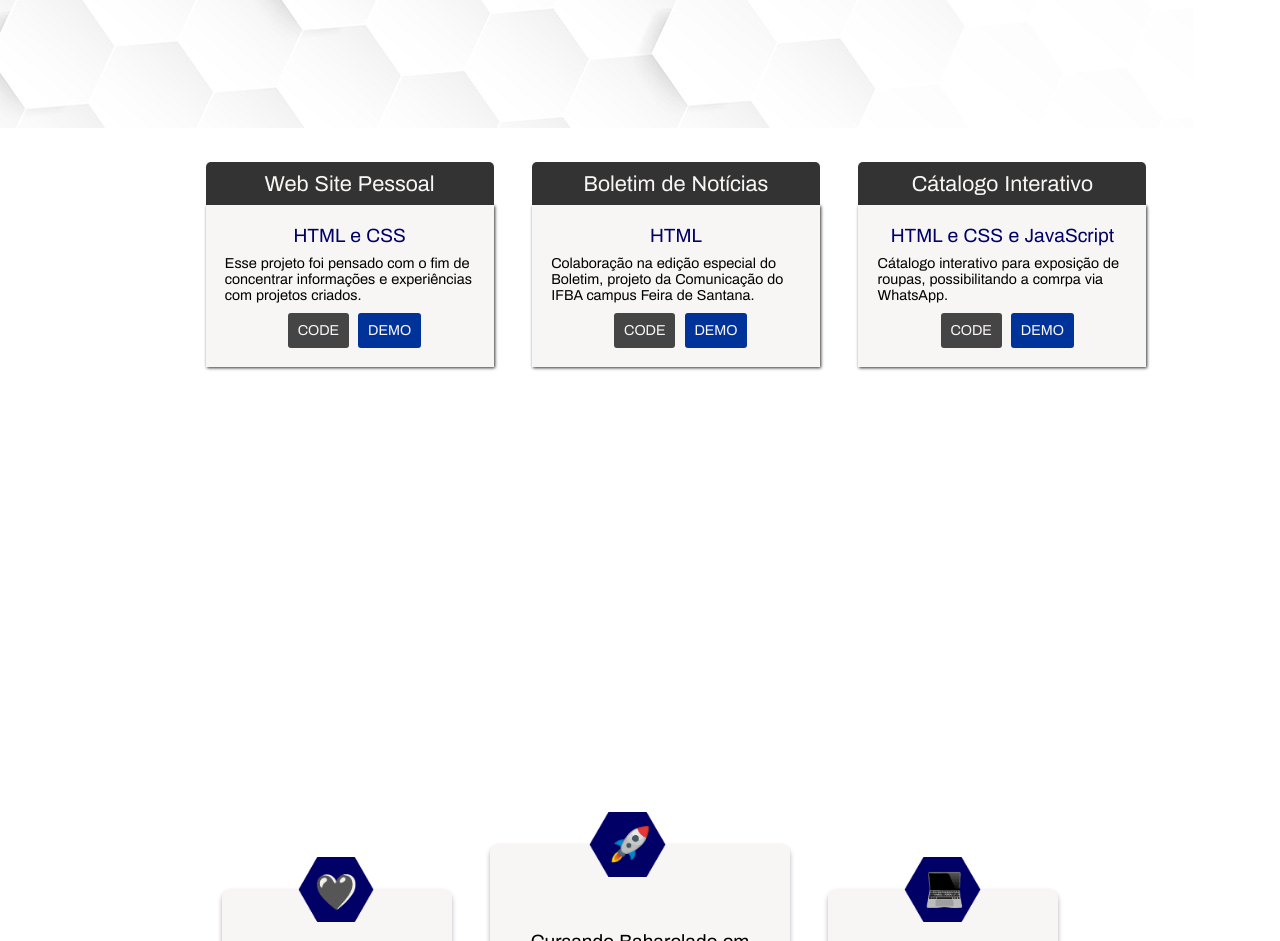
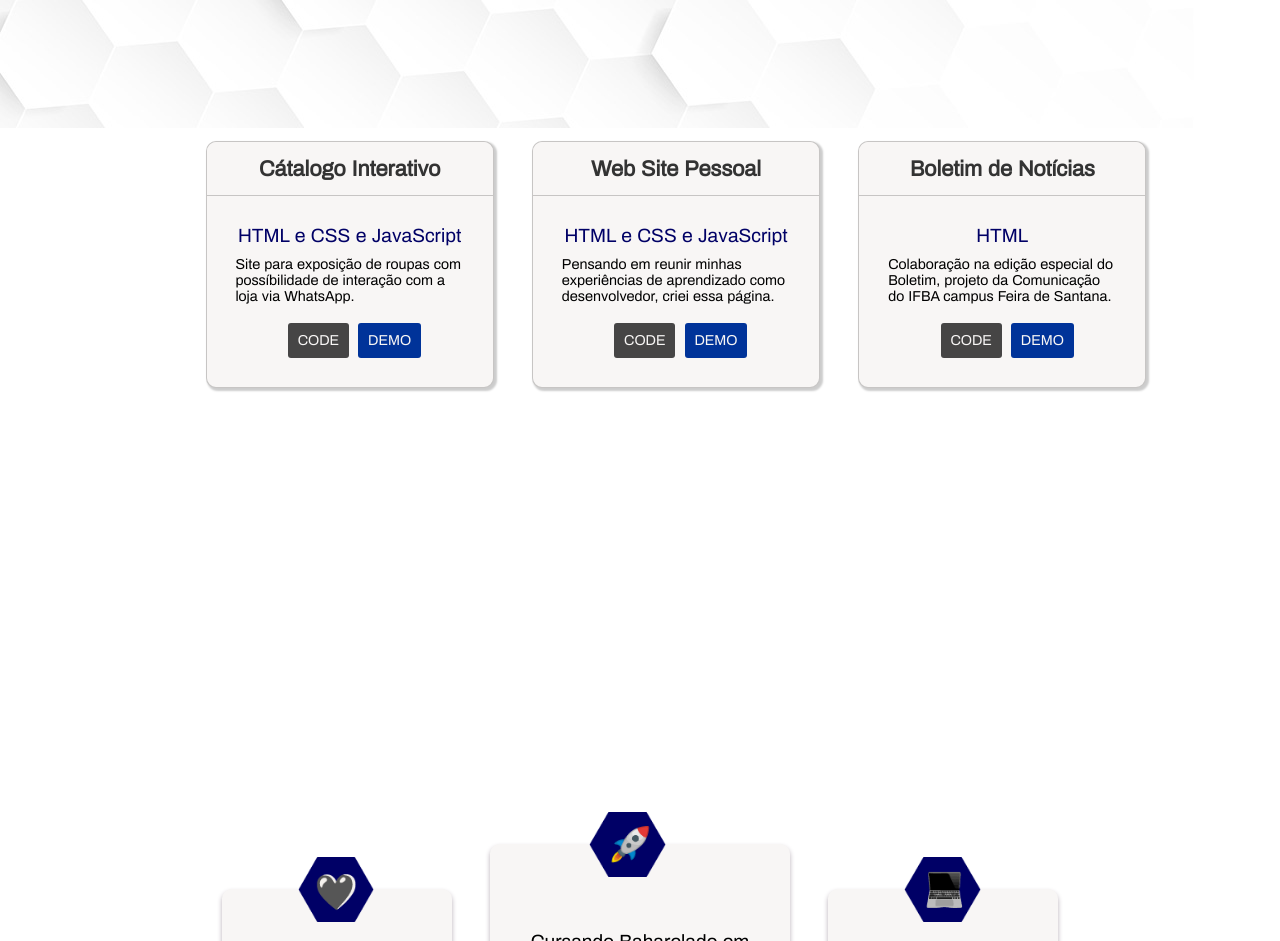
Before and after one commit to Santos-Samuels/my-web-site, a plain HTML site: page index.html in a window 1280 px wide. Shown: the part 802-1743 px from the top of the page. Drawn offline with Linux system fonts and the light colour scheme.

Commit message:
Reorganização de PROJETOS usando JS

```diff
--- a/index.html
+++ b/index.html
@@ -47,50 +47,10 @@
     <section class="containers" id="container-projects">
         <h1>PROJETOS</h1>
 
-        <div>
-            <article>
-                <h2>Web Site Pessoal</h2>
-
-                <div>
-                    <span>HTML e CSS</span>
-                    <p>Esse projeto foi pensado com o fim de concentrar informações e experiências com projetos criados.</p>
-
-                    <footer>
-                        <a href="" id="code">CODE</a>
-                        <a href="" id="demo">DEMO</a>
-                    </footer>
-                </div>
-            </article>
-
-            <article>
-                <h2>Boletim de Notícias</h2>
-
-                <div>
-                    <span>HTML</span>
-                    <p>Colaboração na edição especial do Boletim, projeto da Comunicação do IFBA campus Feira de Santana.</p>
-
-                    <footer>
-                        <a href="https://github.com/Santos-Samuels/Boletim-Edicao-Especial" id="code">CODE</a>
-                        <a href="" id="demo">DEMO</a>
-                    </footer>
-                </div>
-            </article>
-
-            <article>
-                <h2>Cátalogo Interativo</h2>
-
-                <div>
-                    <span>HTML e CSS e JavaScript</span>
-                    <p>Cátalogo interativo para exposição de roupas, possibilitando a comrpa via WhatsApp.</p>
-
-                    <footer>
-                        <a href="" id="code">CODE</a>
-                        <a href="" id="demo">DEMO</a>
-                    </footer>
-                </div>
-            </article>
+        <div id="projectsDiv">
 
         </div>
+
     </section>
 
     <section class="containers" id="container-about">
@@ -128,6 +88,9 @@
             </p>
         </div>
     </section>
+
+    <script src="script/projectsInfo.js"></script>
+    <script src="script/app.js"></script>
 </body>
 
 </html>
--- /dev/null
+++ b/script/app.js
@@ -0,0 +1,26 @@
+const loadProjects = (projects, projectsDiv) => {
+    const parentDiv = document.querySelector(projectsDiv)
+
+    projects.forEach(project => {
+
+        const html = `
+            <article>
+                <h2>${project.title}</h2>
+
+                <div>
+                    <span>${project.tecnology}</span>
+                    <p>${project.description}</p>
+
+                    <footer>
+                        <a href="${project.codeUrl}" id="code">CODE</a>
+                        <a href="${project.demoUrl}" id="demo">DEMO</a>
+                    </footer>
+                </div>
+            </article>
+        `
+
+        parentDiv.insertAdjacentHTML('beforeend', html)
+    })
+}
+
+loadProjects(projectsList, '#projectsDiv')
--- /dev/null
+++ b/script/projectsInfo.js
@@ -0,0 +1,25 @@
+const projectsList = [
+    {
+        title: 'Cátalogo Interativo',
+        tecnology: 'HTML e CSS e JavaScript',
+        description: 'Site para exposição de roupas com possíbilidade de interação com a loja via WhatsApp.',
+        codeUrl: 'https://github.com/Santos-Samuels/catalogo-vendas',
+        demoUrl: 'https://catalogo-vendas.vercel.app/'
+    },
+
+    {
+        title: 'Web Site Pessoal',
+        tecnology: 'HTML e CSS e JavaScript',
+        description: 'Pensando em reunir minhas experiências de aprendizado como desenvolvedor, criei essa página.',
+        codeUrl: 'https://github.com/Santos-Samuels/my-web-site',
+        demoUrl: '/'
+    },
+
+    {
+        title: 'Boletim de Notícias',
+        tecnology: 'HTML',
+        description: 'Colaboração na edição especial do Boletim, projeto da Comunicação do IFBA campus Feira de Santana.',
+        codeUrl: 'https://github.com/Santos-Samuels/Boletim-Edicao-Especial',
+        demoUrl: 'https://boletim-edicao-especial-j59opzxaj.vercel.app/'
+    }
+]
--- a/style.css
+++ b/style.css
@@ -170,20 +170,23 @@ header label {
     font-size: 1.5rem;
     width: 30rem;
     background: var(--color-light-gray);
+    box-shadow: 2px 2px 2px 1px rgba(0, 0, 0, 0.2);
+    border-radius: 10px;
+    border: 1px solid rgba(0, 0, 0, 0.2);
 }
 
 #container-projects article h2 {
     text-align: center;
-    font-weight: normal;
-    color: var(--color-light-gray);
-    background: var(--color-dark-gray);
-    padding: 1rem;
-    border-radius: 5px 5px 0 0;
+    font-weight: 600;
+    color: var(--color-dark-gray);
+    background: var(--color-light-gray);
+    padding: 1.5rem;
+    border-radius: 10px 10px 0 0;
+    border-bottom: 1px solid rgba(0, 0, 0, 0.2);
 }
 
 #container-projects article div {
-    padding: 2rem;
-    box-shadow: 1px 1px 3px var(--color-dark-gray);
+    padding: 3rem;
 }
 
 #container-projects article div span {
@@ -199,7 +202,7 @@ header label {
 
 #container-projects article div footer a {
     text-decoration: none;
-    margin-top: 1rem;
+    margin-top: 2rem;
     background: var(--color-gray);
     color: var(--color-light-gray);
     padding: 1rem;
```
